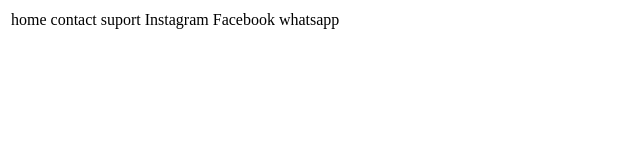
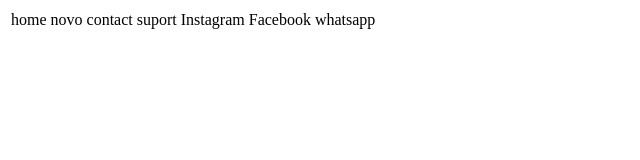
Before and after one commit to mglipe/teste-git, a plain HTML site: page index.html in a window 1280 px wide. Shown: the full height of the page, 0-640 px from the left. Drawn offline with Linux system fonts and the light colour scheme.

Commit message:
atualizando lista home novo

```diff
--- a/index.html
+++ b/index.html
@@ -10,7 +10,7 @@
     <table>
         <thead>
             <tr>
-                <td>home</td>
+                <td>home novo</td>
                 <td>contact</td>
                 <td>suport</td>
                 <td>Instagram</td>
```
